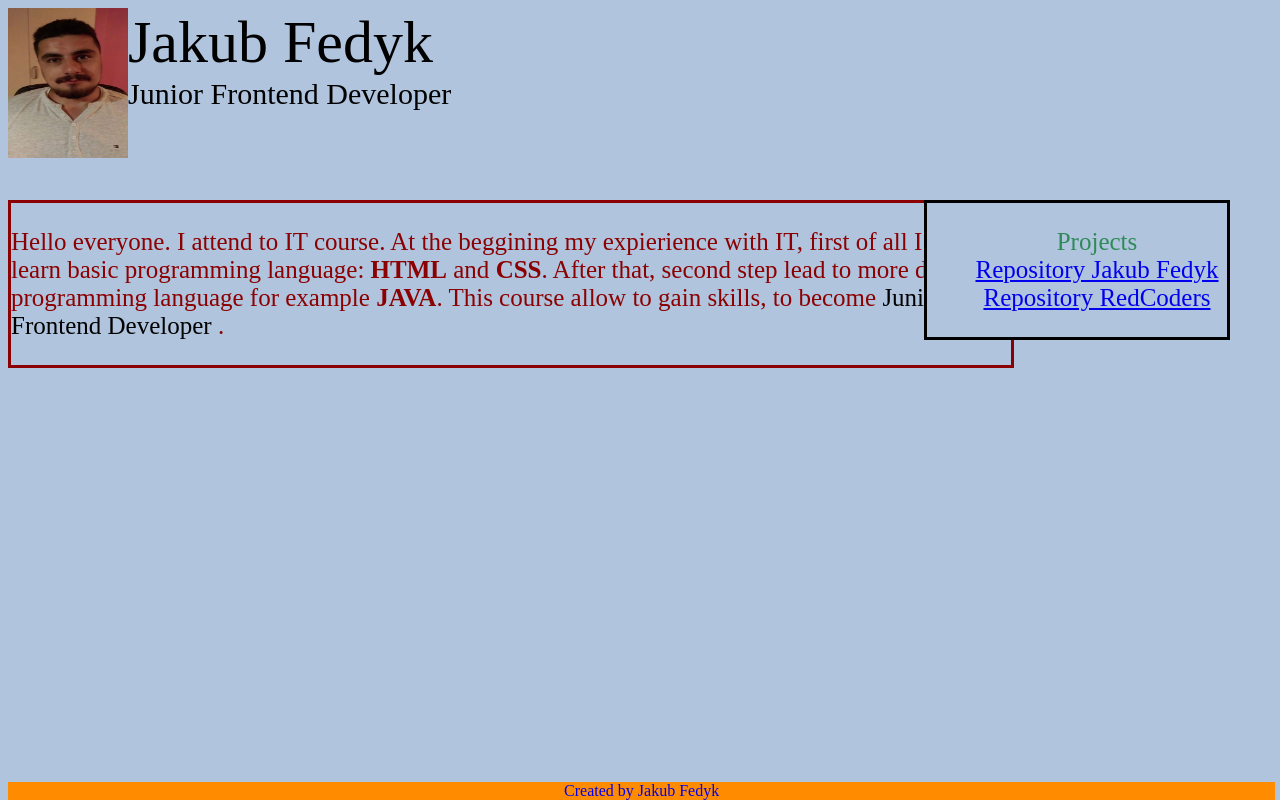
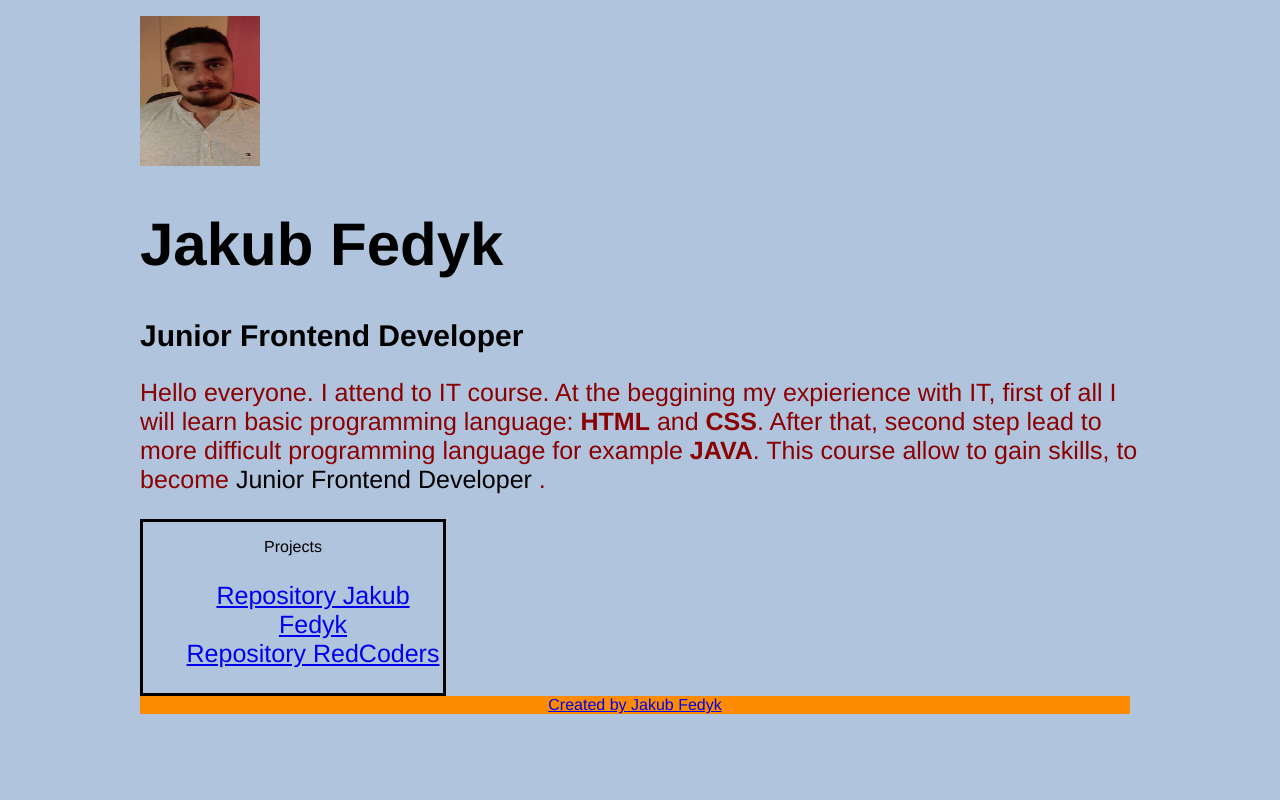
Before and after one commit to jakubfedyk/jakubfedyk.github.io, a plain HTML site: page index.html in a window 1280 px wide. Drawn offline with Linux system fonts and the light colour scheme.

Commit message:
ready to review @patrykomiotek

```diff
--- a/index.html
+++ b/index.html
@@ -6,11 +6,11 @@
     <link rel="stylesheet" type="text/css" href="style.css"/>
 </head>
 <body>
+<div id="container">
 <header>
-    <img src="profilowe.jpg" width="120px" height="150px"
-         alt="Profil" align="left">
-    <div>Jakub Fedyk</div>
-    <div2>Junior Frontend Developer</div2>
+    <p><img class="foto" src="profilowe.jpg" alt="Profil"></p>
+    <h1>Jakub Fedyk</h1>
+    <h2>Junior Frontend Developer</h2>
 </header>
 <main>
     <article>
@@ -22,10 +22,10 @@
             .
         </p>
     </article>
-    <section>
-        <ul> Projects
-            <li><a href="https://github.com/jakubfedyk/jakubfedyk.github.io"/>Repository Jakub Fedyk</li>
-            <li><a href="https://github.com/infoshareacademy/jfdzl1-red-coders"/>Repository RedCoders</li>
+    <section><p>Projects</p>
+        <ul>
+            <li><a href="https://github.com/jakubfedyk/jakubfedyk.github.io">Repository Jakub Fedyk</li>
+            <li><a href="https://github.com/infoshareacademy/jfdzl1-red-coders">Repository RedCoders</li>
         </ul>
     </section>
 </main>
@@ -34,5 +34,6 @@
         Created by Jakub Fedyk
     </div>
 </footer>
+</div>
 </body>
 </html>
--- a/style.css
+++ b/style.css
@@ -1,34 +1,37 @@
 * {
     background-color: lightsteelblue;
-    font-family: Helvetica sans-serif;
+    font-family: Helvetica, sans-serif;
 }
-header{
-    display:inline;
+
+#container {
+    width: 1000px;
+    margin: auto;
 }
-header div {
+
+.foto {
+    width: 120px;
+    height: 150px;
+}
+header {
+    display:block;
+}
+
+header h1 {
     font-size: 60px;
 }
 
-header div2 {
-    display: inline;
+header h2 {
     font-size: 30px;
-}
-main article {
-    position:absolute;
-    top: 200px;
-    width: 1000px;
-    border: solid;
 }
 article{
     color: darkred;
     font-size:25px;
 }
 section {
-    position:absolute;
     width:300px;
-    text-align:center;
-    top: 200px ;
-    right:50px;
+    text-align: center;
+    200px;
+    50px;
     border: solid;
 }
 ul {
@@ -40,7 +43,6 @@ ul li {
     font-size:25px;
 }
 footer div {
-    position: absolute;
     text-align: center;
     width:99%;
     bottom: 0;
```
